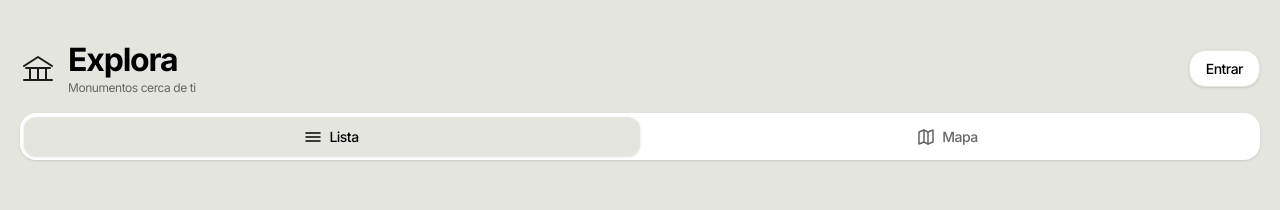
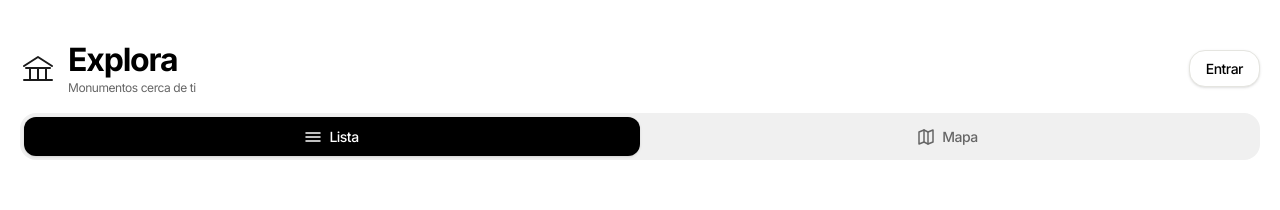
Before and after one commit to LuisPati11/historiar, a React (Vite) app in the folder web/: page / in a window 1280 px wide. Shown: the top 210 px of the page. Built offline with nearby package versions, Linux system fonts and the light colour scheme; no server answers.

Commit message:
fix: fondo blanco y toggle activo en negro en lugar de gris
Co-Authored-By: Claude Sonnet 4.6 <noreply@anthropic.com>

```diff
--- a/web/src/pages/HomePage.tsx
+++ b/web/src/pages/HomePage.tsx
@@ -46,9 +46,9 @@ export function HomePage() {
   }, [t]);
 
   return (
-    <main className="min-h-full flex flex-col pb-24 bg-whisper-gray">
+    <main className="min-h-full flex flex-col pb-24 bg-canvas-white">
       {/* Header */}
-      <header className="px-5 pt-10 pb-4 flex items-center justify-between bg-whisper-gray">
+      <header className="px-5 pt-10 pb-4 flex items-center justify-between bg-canvas-white">
         <div className="flex items-center gap-3">
           <svg width="36" height="36" viewBox="0 0 36 36" fill="none" className="shrink-0">
             {/* Base */}
@@ -80,10 +80,10 @@ export function HomePage() {
 
       {/* Toggle lista / mapa */}
       <div className="px-5 mb-4">
-        <div className="flex rounded-2xl bg-canvas-white shadow-sm p-1 w-full">
+        <div className="flex rounded-2xl bg-[#F0F0F0] p-1 w-full">
           <button
             onClick={() => setView("list")}
-            className={`flex-1 flex items-center justify-center gap-2 rounded-xl px-4 py-2.5 text-body font-medium transition-all ${view === "list" ? "bg-whisper-gray text-jet-black shadow-sm" : "text-ash-gray"}`}
+            className={`flex-1 flex items-center justify-center gap-2 rounded-xl px-4 py-2.5 text-body font-medium transition-all ${view === "list" ? "bg-jet-black text-canvas-white shadow-sm" : "text-ash-gray"}`}
           >
             <svg width="16" height="16" viewBox="0 0 16 16" fill="none">
               <line x1="1" y1="4" x2="15" y2="4" stroke="currentColor" strokeWidth="1.5" strokeLinecap="round"/>
@@ -94,7 +94,7 @@ export function HomePage() {
           </button>
           <button
             onClick={() => setView("map")}
-            className={`flex-1 flex items-center justify-center gap-2 rounded-xl px-4 py-2.5 text-body font-medium transition-all ${view === "map" ? "bg-whisper-gray text-jet-black shadow-sm" : "text-ash-gray"}`}
+            className={`flex-1 flex items-center justify-center gap-2 rounded-xl px-4 py-2.5 text-body font-medium transition-all ${view === "map" ? "bg-jet-black text-canvas-white shadow-sm" : "text-ash-gray"}`}
           >
             <svg width="16" height="16" viewBox="0 0 16 16" fill="none">
               <polygon points="1,3 6,1 10,3 15,1 15,13 10,15 6,13 1,15" stroke="currentColor" strokeWidth="1.5" fill="none" strokeLinejoin="round"/>
```
